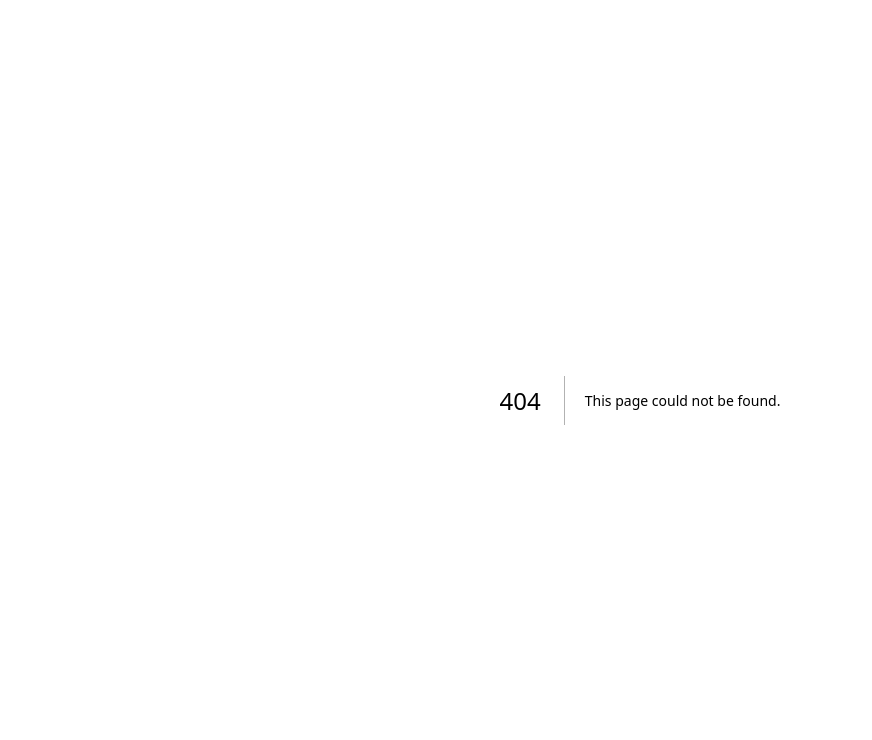
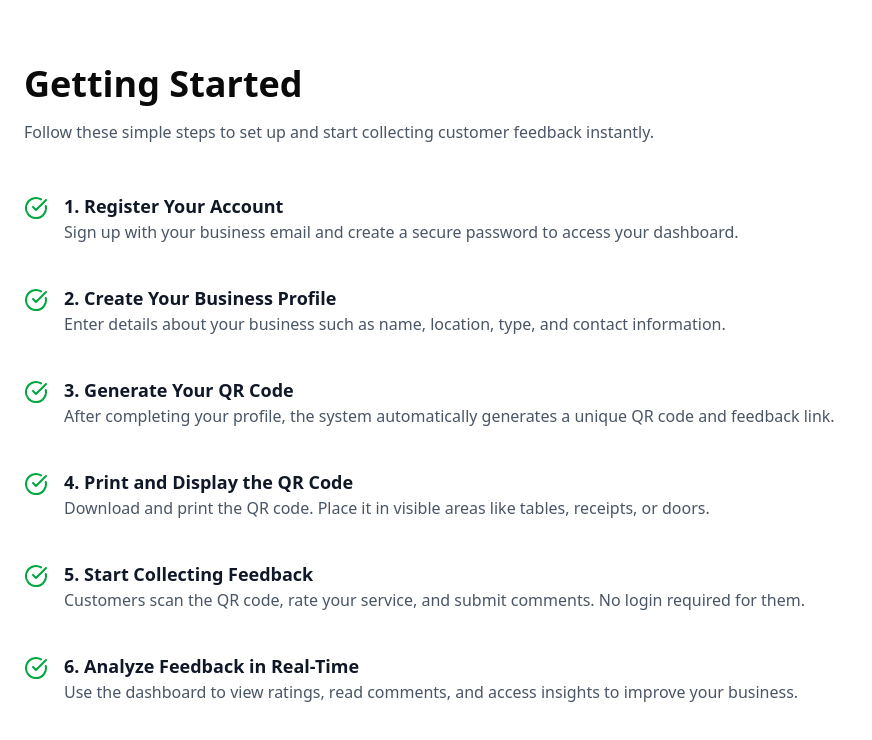
Before and after one commit to soufianboukir/feednity, a Next.js app: page /start in a window 1280 px wide. Before the commit this address had no page. Shown: the top 740 px of the page, without its empty margins (0-872 px from the left). Built offline with nearby package versions, Linux system fonts and the light colour scheme.

Commit message:
faqs & getting started page

```diff
--- /dev/null
+++ b/app/(special)/faqs/page.tsx
@@ -0,0 +1,90 @@
+'use client'
+
+import { useState } from 'react'
+
+const faqs = [
+  {
+    question: 'How does the QR code feedback system work?',
+    answer:
+      'After registering and creating your business profile, a unique QR code and link are generated. Customers scan the QR code on-site to submit ratings and comments directly from their phones.',
+  },
+  {
+    question: 'Is the feedback collected in real time?',
+    answer:
+      'Yes, customer feedback is instantly available in your business dashboard as soon as it’s submitted.',
+  },
+  {
+    question: 'What kind of feedback can customers leave?',
+    answer:
+      'Customers can provide star ratings, write comments, and optionally leave contact details if you enable that feature.',
+  },
+  {
+    question: 'Where can I place the QR code?',
+    answer:
+      'You can display the QR code on tables, receipts, counters, menus, posters, or any other visible location inside your business.',
+  },
+  {
+    question: 'Can I customize the feedback form?',
+    answer:
+      'Yes, the feedback form can be customized to include specific questions, categories, and optional fields depending on your needs.',
+  },
+  {
+    question: 'Is it secure and private?',
+    answer:
+      'Yes, all feedback is stored securely, and you control whether to collect anonymous or identified responses.',
+  },
+  {
+    question: 'Do I need to install an app?',
+    answer:
+      'No, the system is fully web-based. Both you and your customers access everything through standard browsers.',
+  },
+  {
+    question: 'Can I export the feedback data? (COOMING SOON)',
+    answer:
+      'Yes, the dashboard allows you to export all feedback in CSV format for external reporting or integration.',
+  },
+]
+
+export default function FAQPage() {
+  const [openIndex, setOpenIndex] = useState<number | null>(null)
+
+  const toggle = (index: number) => {
+    setOpenIndex(openIndex === index ? null : index)
+  }
+
+  return (
+    <main className="px-6 py-16">
+      <h1 className="text-4xl font-bold mb-8">Frequently Asked Questions</h1>
+      <div className="space-y-4">
+        {faqs.map((faq, i) => (
+          <div
+            key={i}
+            className="border border-gray-200 dark:border-gray-700 rounded-xl shadow-sm"
+          >
+            <button
+              onClick={() => toggle(i)}
+              className="w-full flex justify-between items-center px-6 py-4 text-left text-gray-800 dark:text-white font-medium focus:outline-none"
+            >
+              <span>{faq.question}</span>
+              <svg
+                className={`w-5 h-5 transform transition-transform duration-300 ${
+                  openIndex === i ? 'rotate-180' : ''
+                }`}
+                fill="none"
+                stroke="currentColor"
+                viewBox="0 0 24 24"
+              >
+                <path strokeLinecap="round" strokeLinejoin="round" strokeWidth={2} d="M19 9l-7 7-7-7" />
+              </svg>
+            </button>
+            {openIndex === i && (
+              <div className="px-6 pb-4 text-gray-600 dark:text-gray-300">
+                {faq.answer}
+              </div>
+            )}
+          </div>
+        ))}
+      </div>
+    </main>
+  )
+}
--- /dev/null
+++ b/app/(special)/start/page.tsx
@@ -0,0 +1,63 @@
+'use client'
+
+import Link from 'next/link'
+import { CheckCircle } from 'lucide-react'
+
+const steps = [
+  {
+    title: '1. Register Your Account',
+    description: 'Sign up with your business email and create a secure password to access your dashboard.',
+  },
+  {
+    title: '2. Create Your Business Profile',
+    description:
+      'Enter details about your business such as name, location, type, and contact information.',
+  },
+  {
+    title: '3. Generate Your QR Code',
+    description:
+      'After completing your profile, the system automatically generates a unique QR code and feedback link.',
+  },
+  {
+    title: '4. Print and Display the QR Code',
+    description:
+      'Download and print the QR code. Place it in visible areas like tables, receipts, or doors.',
+  },
+  {
+    title: '5. Start Collecting Feedback',
+    description:
+      'Customers scan the QR code, rate your service, and submit comments. No login required for them.',
+  },
+  {
+    title: '6. Analyze Feedback in Real-Time',
+    description:
+      'Use the dashboard to view ratings, read comments, and access insights to improve your business.',
+  },
+]
+
+export default function GettingStartedPage() {
+  return (
+        <main className="px-6 py-16">
+            <h1 className="text-4xl font-bold mb-4">Getting Started</h1>
+            <p className="text-gray-600 dark:text-gray-300 mb-12">
+                Follow these simple steps to set up and start collecting customer feedback instantly.
+            </p>
+
+            <div className="space-y-10">
+                {steps.map((step, index) => (
+                <div key={index} className="flex items-start gap-4">
+                    <div className="flex-shrink-0">
+                    <CheckCircle className="h-6 w-6 text-green-600 mt-1" />
+                    </div>
+                    <div>
+                    <h3 className="text-lg font-semibold text-gray-900 dark:text-white">
+                        {step.title}
+                    </h3>
+                    <p className="text-gray-600 dark:text-gray-400">{step.description}</p>
+                    </div>
+                </div>
+                ))}
+            </div>
+        </main>
+  )
+}
--- a/components/app-sidebar.tsx
+++ b/components/app-sidebar.tsx
@@ -7,7 +7,6 @@ import {
   HelpCircle,
   LayoutDashboard,
   ListChecks,
-  Mail,
   Megaphone,
   MessageSquare,
   QrCode,
@@ -94,11 +93,6 @@ const data = {
       name: "Getting started",
       url: "/start",
       icon: Rocket,
-    },
-    {
-      name: "Contact support",
-      url: "/contact",
-      icon: Mail,
     },
     {
       name: "Feedback",
```
